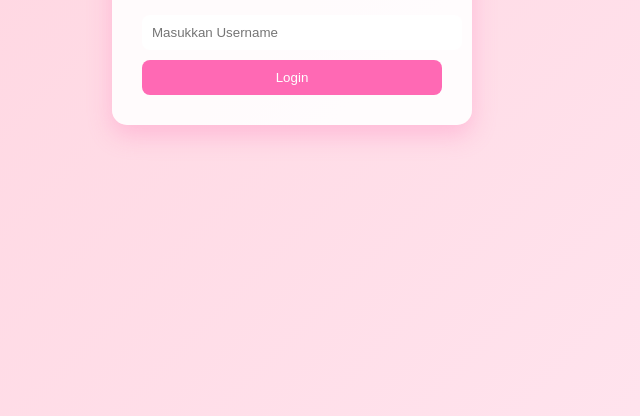
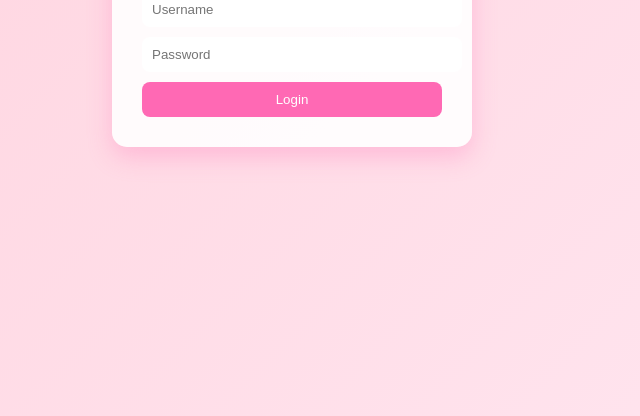
Before and after one commit to lyadell0708/lyaa-market, a plain HTML site: page index.html in a window 1280 px wide. Shown: the part 384-800 px from the top of the page, without its empty margins (348-988 px from the left). Drawn offline with Linux system fonts and the light colour scheme.

Commit message:
Update index.html

```diff
--- a/index.html
+++ b/index.html
@@ -9,7 +9,8 @@
 
     <div class="login-box">
         <h2>Login Marketplace</h2>
-        <input type="text" id="username" placeholder="Masukkan Username">
+        <input type="text" id="username" placeholder="Username">
+        <input type="password" id="password" placeholder="Password">
         <button onclick="login()">Login</button>
     </div>
 
```
